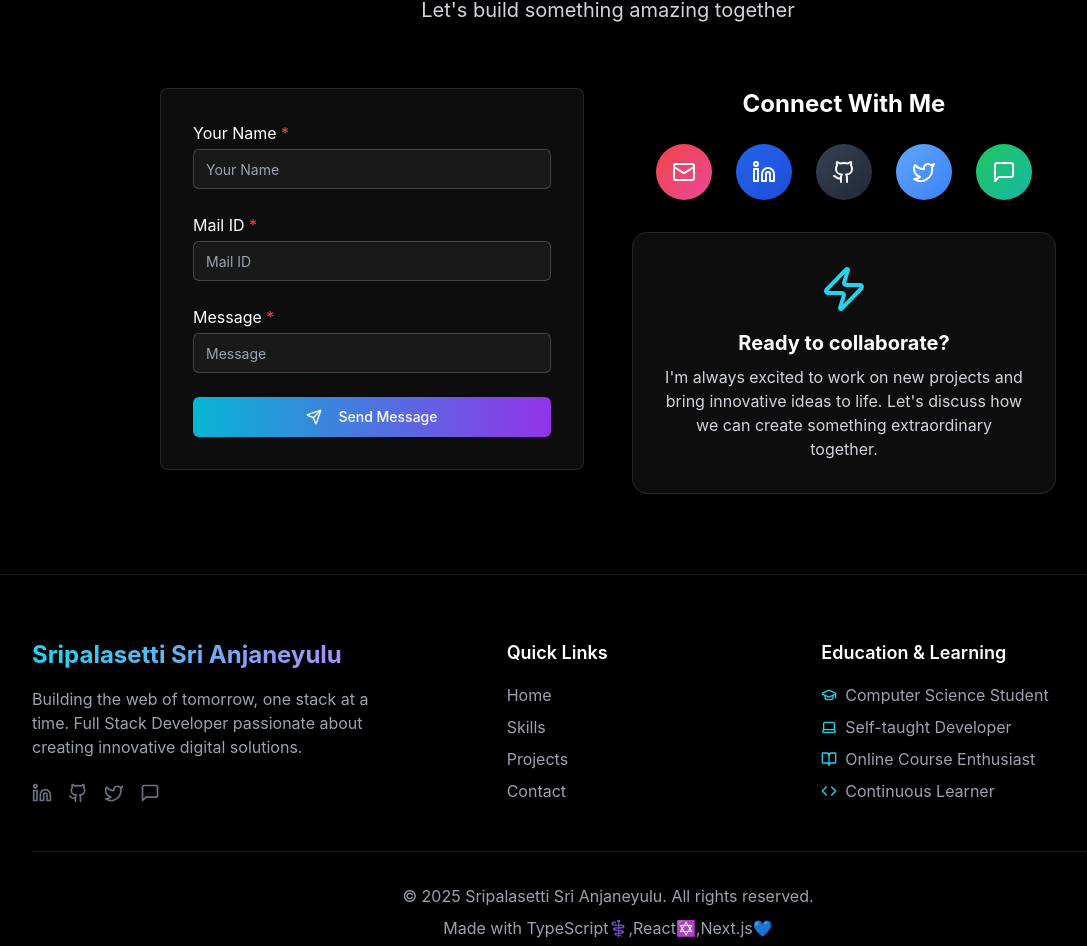
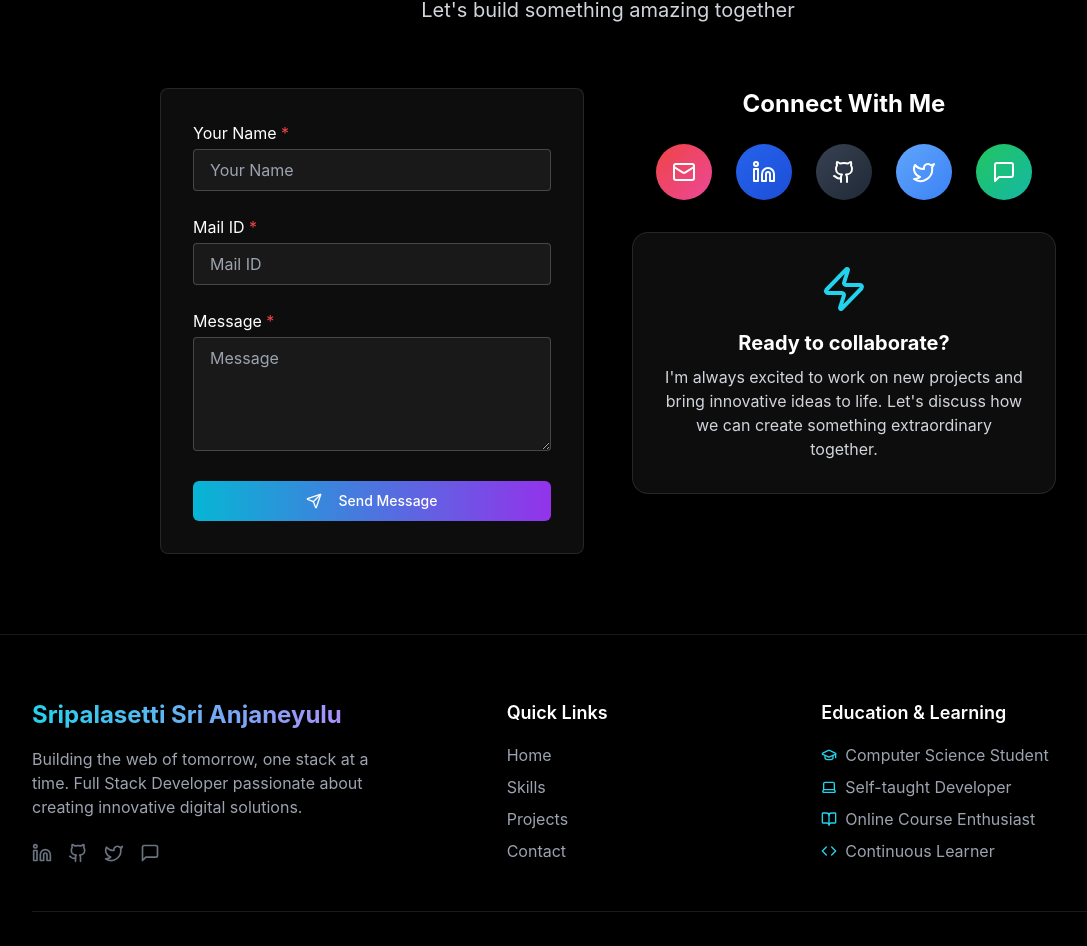
Before and after one commit to anji0731/Portfolio, a Next.js app: page / in a window 1280 px wide. Shown: the part 5450-6396 px from the top of the page, without its empty margins (32-1119 px from the left). Built offline with nearby package versions, Linux system fonts and the light colour scheme.

Commit message:
Added contact form with Getform integration

```diff
--- a/app/page.tsx
+++ b/app/page.tsx
@@ -1038,14 +1038,21 @@ export default function Portfolio() {
       >
         <Card className="backdrop-blur-md bg-white/5 border-white/10">
           <CardContent className="p-8">
-                  <form className="space-y-6">
+            <form
+              action="https://getform.io/f/brondlka"
+              method="POST"
+              className="space-y-6"
+            >
               <div>
                 <label className="text-white mb-1 block">
                   Your Name <span className="text-red-500">*</span>
                 </label>
-                      <Input
+                <input
+                  type="text"
+                  name="name"
+                  required
                   placeholder="Your Name"
-                        className="bg-white/5 border-white/20 text-white placeholder:text-gray-400 focus:border-cyan-400"
+                  className="w-full bg-white/5 border border-white/20 text-white placeholder:text-gray-400 px-4 py-2 rounded focus:border-cyan-400"
                 />
               </div>
 
@@ -1053,20 +1060,28 @@ export default function Portfolio() {
                 <label className="text-white mb-1 block">
                   Mail ID <span className="text-red-500">*</span>
                 </label>
-                      <Input
+                <input
+                  type="email"
+                  name="email"
+                  required
                   placeholder="Mail ID"
-                        className="bg-white/5 border-white/20 text-white placeholder:text-gray-400 focus:border-cyan-400"
+                  className="w-full bg-white/5 border border-white/20 text-white placeholder:text-gray-400 px-4 py-2 rounded focus:border-cyan-400"
                 />
               </div>
+
               <div>
                 <label className="text-white mb-1 block">
                   Message <span className="text-red-500">*</span>
                 </label>
-                      <Input
+                <textarea
+                  name="message"
+                  rows={4}
+                  required
                   placeholder="Message"
-                        className="bg-white/5 border-white/20 text-white placeholder:text-gray-400 focus:border-cyan-400"
-                      />
+                  className="w-full bg-white/5 border border-white/20 text-white placeholder:text-gray-400 px-4 py-2 rounded focus:border-cyan-400"
+                ></textarea>
               </div>
+
               <Button
                 type="submit"
                 className="w-full bg-gradient-to-r from-cyan-500 to-purple-600 hover:from-cyan-600 hover:to-purple-700 text-white border-0"
@@ -1114,8 +1129,8 @@ export default function Portfolio() {
             <Zap className="h-12 w-12 mx-auto mb-4 text-cyan-400" />
             <h4 className="text-xl font-bold text-white mb-2">Ready to collaborate?</h4>
             <p className="text-gray-300">
-                    I'm always excited to work on new projects and bring innovative ideas to life. Let's discuss how we
-                    can create something extraordinary together.
+              I'm always excited to work on new projects and bring innovative ideas to life.
+              Let's discuss how we can create something extraordinary together.
             </p>
           </div>
         </div>
```
Lines whose indentation alone changed are shown as unchanged.
